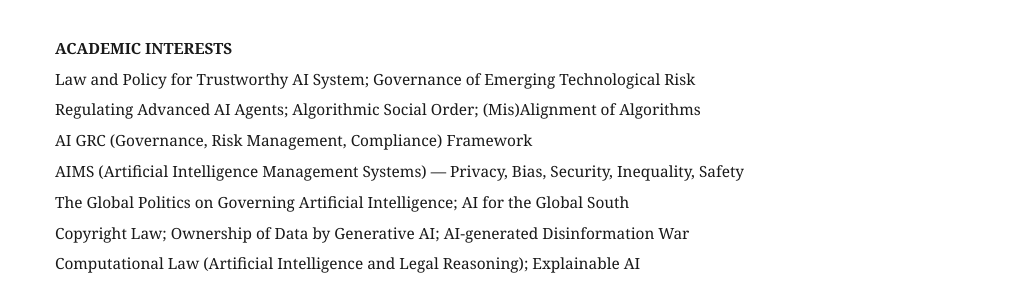
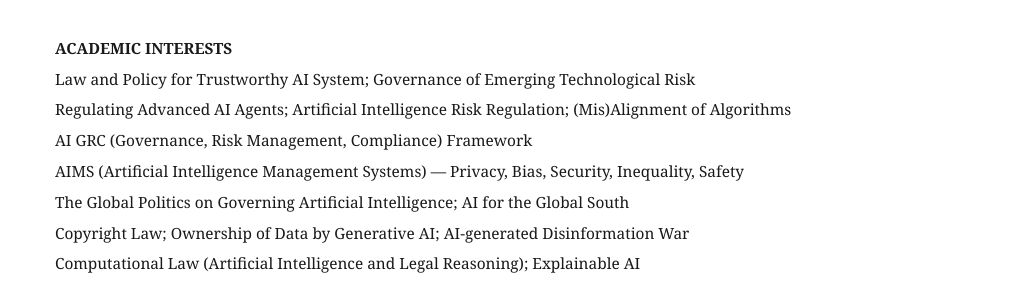
Before and after one commit to eunchangchoi/eunchangchoi.github.io, a Jekyll site: the page built from index.md, in a window 1280 px wide and 900 px high, scrolled down 10557 px. Shown: the part 258-544 px from the top of the window, without its empty margins (45-1076 px from the left). Built offline with Jekyll 4.4.1, drawn with Linux system fonts in a browser that asks for light colours.

Commit message:
Update index.md

```diff
--- a/index.md
+++ b/index.md
@@ -241,7 +241,7 @@ title: "Eun Chang Choi 최은창"
  <br>
  <strong> ACADEMIC INTERESTS </strong> <br>
    Law and Policy for Trustworthy AI System; Governance of Emerging Technological Risk <br>
-   Regulating Advanced AI Agents; Algorithmic Social Order; (Mis)Alignment of Algorithms <br>
+   Regulating Advanced AI Agents; Artificial Intelligence Risk Regulation; (Mis)Alignment of Algorithms <br>
    AI GRC (Governance, Risk Management, Compliance) Framework <br>
    AIMS (Artificial Intelligence Management Systems) — Privacy, Bias, Security, Inequality, Safety  <br>
    The Global Politics on Governing Artificial Intelligence; AI for the Global South <br>
```
